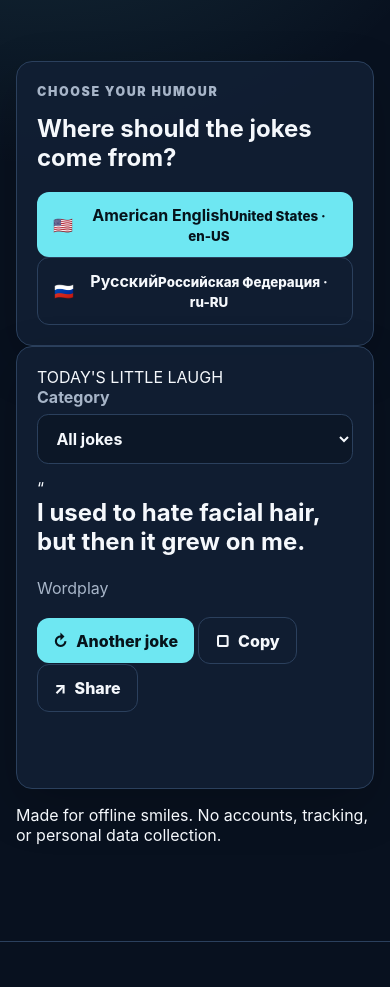
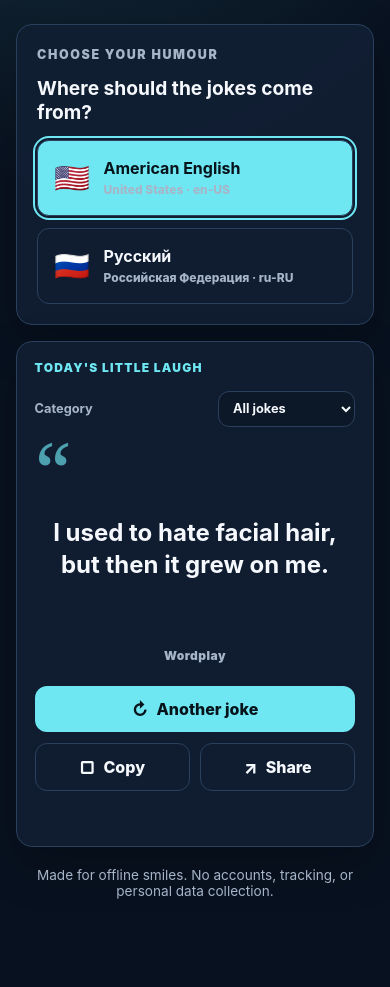
Before and after one commit to ErTapanJatakia/JestBox, a plain HTML site: page index.html in a window 390 px wide. Shown: the part 324-1311 px from the top of the page. Drawn offline with Linux system fonts and the light colour scheme.

Commit message:
Style bilingual JestBox experience

```diff
--- a/styles.css
+++ b/styles.css
@@ -99,3 +99,39 @@ footer { padding: 2rem; color: var(--muted); border-top: 1px solid var(--border)
     transition-duration: 0.01ms !important;
   }
 }
+
+/* JestBox bilingual experience */
+.jestbox { max-width: 860px; padding-top: 1.5rem; }
+.jestbox .hero.compact { padding: 1.5rem 0 1rem; }
+.jestbox h1 { max-width: 15ch; font-size: clamp(2.4rem, 7vw, 5rem); }
+.locale-picker { display: grid; gap: 1rem; margin-top: 1rem; }
+.locale-picker h2 { margin: 0; font-size: clamp(1.2rem, 3vw, 1.65rem); }
+.locale-buttons { display: grid; grid-template-columns: repeat(2, minmax(0, 1fr)); gap: .75rem; }
+.locale-button { display: flex; justify-content: flex-start; align-items: center; gap: .85rem; min-height: 76px; padding: .9rem 1rem; text-align: left; border: 1px solid var(--border); }
+.locale-button > span:first-child { font-size: 1.8rem; }
+.locale-button strong, .locale-button small { display: block; }
+.locale-button small { margin-top: .25rem; color: var(--muted); font-size: .75rem; }
+.locale-button.active { outline: 2px solid var(--accent); outline-offset: 2px; }
+.joke-panel { margin-top: 1rem; padding: clamp(1.1rem, 4vw, 2rem); }
+.joke-toolbar { display: flex; align-items: center; justify-content: space-between; gap: 1rem; }
+.daily-label, .joke-category { color: var(--accent); font-size: .75rem; font-weight: 900; letter-spacing: .1em; }
+.category-control { display: flex; align-items: center; gap: .5rem; margin: 0; font-size: .8rem; }
+.category-control select { width: auto; max-width: 190px; padding: .55rem .65rem; }
+.joke-content { position: relative; min-height: 190px; display: grid; align-content: center; padding: 2.5rem 1rem 1rem; }
+.joke-content h2 { max-width: 30ch; margin: 0 auto; font-size: clamp(1.5rem, 4vw, 2.45rem); line-height: 1.35; text-align: center; overflow-wrap: anywhere; }
+.joke-mark { position: absolute; top: .1rem; left: 0; color: var(--accent); font-family: Georgia, serif; font-size: 5rem; line-height: 1; opacity: .65; }
+.joke-category { min-height: 1rem; margin: 0 0 1.25rem; text-align: center; letter-spacing: .04em; }
+.joke-actions { display: flex; flex-wrap: wrap; justify-content: center; gap: .65rem; }
+.joke-actions button { min-width: 112px; }
+.joke-actions button span:first-child { font-size: 1.1rem; }
+.joke-panel .status-text { margin: .8rem 0 0; text-align: center; }
+.privacy-note { margin: 1.25rem 0; color: var(--muted); font-size: .85rem; text-align: center; }
+@media (max-width: 560px) {
+  .locale-buttons { grid-template-columns: 1fr; }
+  .joke-toolbar { align-items: flex-start; flex-direction: column; }
+  .category-control { width: 100%; justify-content: space-between; }
+  .category-control select { max-width: 65%; }
+  .joke-content { min-height: 220px; }
+  .joke-actions { display: grid; grid-template-columns: 1fr 1fr; }
+  .joke-actions button:first-child { grid-column: 1 / -1; }
+}
```
